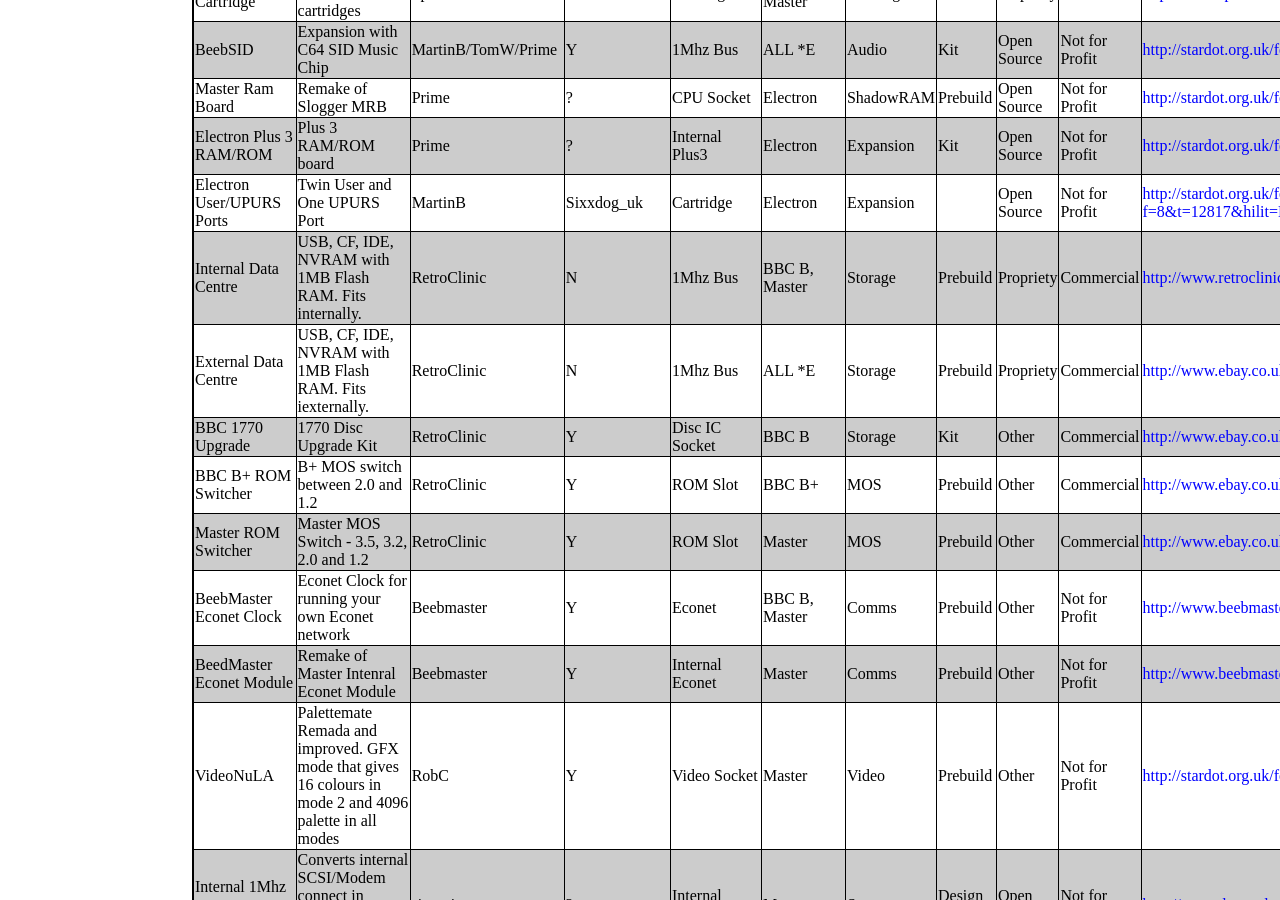
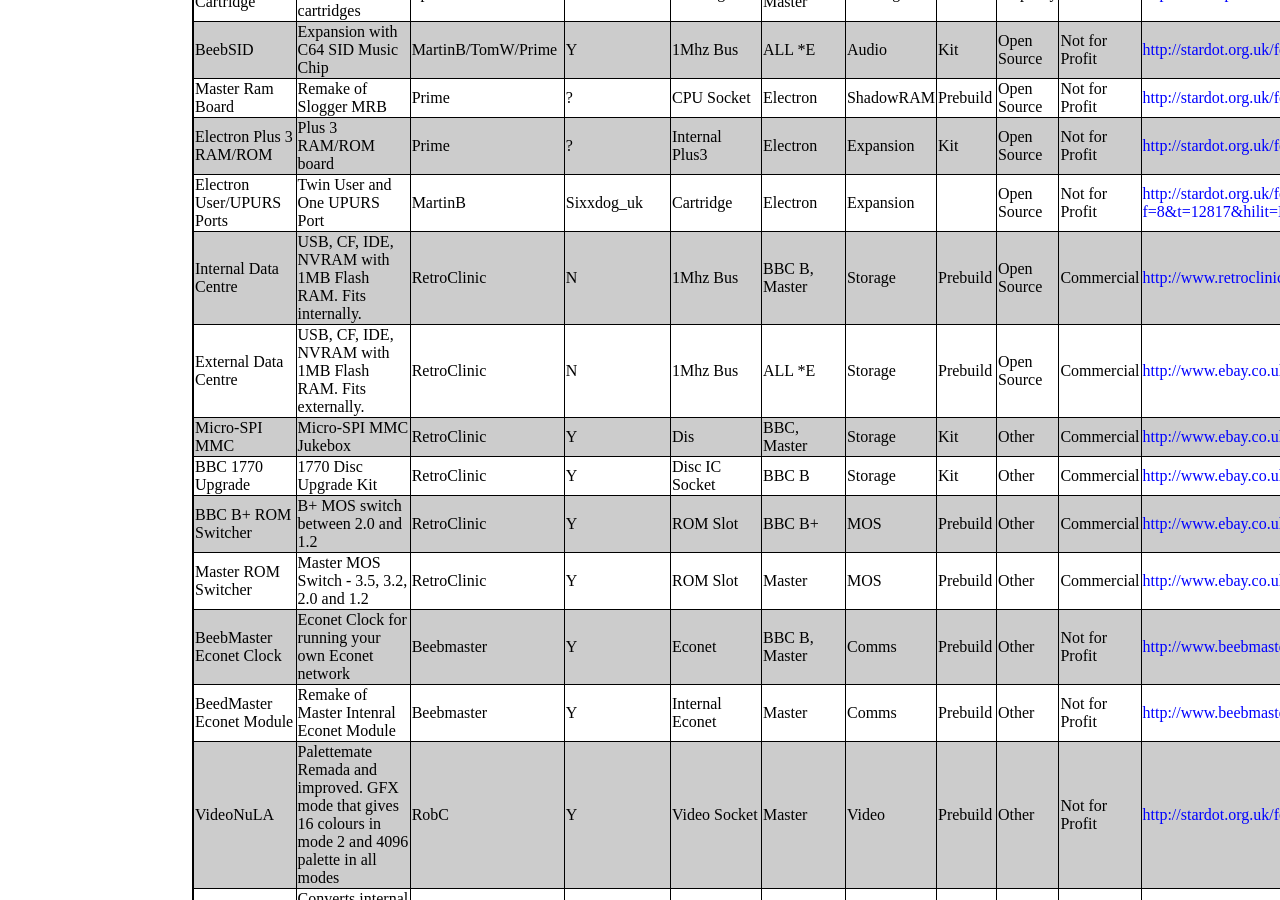
Before and after one commit to elminster/elminster.github.io, a Jekyll site: the page built from hardware.md, in a window 1280 px wide and 900 px high, scrolled down 1525 px. Built offline with Jekyll 4.4.1, drawn with Linux system fonts in a browser that asks for light colours; some of the changed text lies outside the part shown.

Commit message:
Fixed:         Fixed URL for Kernel Crash Music 5000
Update:
	STM32 -> Beeb -> Music 5000, name and URL

Added:
	Retroclinic Micro SPI MMC

```diff
--- a/hardware.md
+++ b/hardware.md
@@ -62,8 +62,9 @@
 | Master Ram Board | Remake of Slogger MRB | Prime | ? | CPU Socket | Electron | ShadowRAM | Prebuild | Open Source | Not for Profit | <http://stardot.org.uk/forums/viewtopic.php?f=3&t=6729> |
 | Electron Plus 3 RAM/ROM  | Plus 3 RAM/ROM board | Prime | ? | Internal Plus3 | Electron | Expansion | Kit | Open Source | Not for Profit | <http://stardot.org.uk/forums/viewtopic.php?f=3&t=8706> |
 | Electron User/UPURS Ports | Twin User and One UPURS Port | MartinB | Sixxdog_uk | Cartridge | Electron | Expansion |  | Open Source | Not for Profit | <http://stardot.org.uk/forums/viewtopic.php?f=8&t=12817&hilit=Electron+user+port> |
-| Internal Data Centre | USB, CF, IDE, NVRAM with 1MB Flash RAM. Fits internally. | RetroClinic | N | 1Mhz Bus | BBC B, Master | Storage | Prebuild | Propriety | Commercial | <http://www.retroclinic.com/acorn/datacentre/datacentre.htm> |
-| External Data Centre | USB, CF, IDE, NVRAM with 1MB Flash RAM. Fits iexternally. | RetroClinic | N | 1Mhz Bus | ALL *E | Storage | Prebuild | Propriety | Commercial | <http://www.ebay.co.uk/usr/retroclinic> |
+| Internal Data Centre | USB, CF, IDE, NVRAM with 1MB Flash RAM. Fits internally. | RetroClinic | N | 1Mhz Bus | BBC B, Master | Storage | Prebuild | Open Source | Commercial | <http://www.retroclinic.com/acorn/datacentre/datacentre.htm> |
+| External Data Centre | USB, CF, IDE, NVRAM with 1MB Flash RAM. Fits externally. | RetroClinic | N | 1Mhz Bus | ALL *E | Storage | Prebuild | Open Source | Commercial | <http://www.ebay.co.uk/usr/retroclinic> |
+| Micro-SPI MMC | Micro-SPI MMC Jukebox | RetroClinic | Y | Dis | BBC, Master | Storage | Kit | Other | Commercial | <http://www.ebay.co.uk/usr/retroclinic> |
 | BBC 1770 Upgrade | 1770 Disc Upgrade Kit | RetroClinic | Y | Disc IC Socket | BBC B | Storage | Kit | Other | Commercial | <http://www.ebay.co.uk/usr/retroclinic> |
 | BBC B+ ROM Switcher | B+ MOS switch between 2.0 and 1.2 | RetroClinic | Y | ROM Slot | BBC B+ | MOS | Prebuild | Other | Commercial | <http://www.ebay.co.uk/usr/retroclinic> |
 | Master ROM Switcher | Master MOS Switch - 3.5, 3.2, 2.0 and 1.2 | RetroClinic | Y | ROM Slot | Master | MOS | Prebuild | Other | Commercial | <http://www.ebay.co.uk/usr/retroclinic> |
@@ -155,7 +156,7 @@
 | Updateable MegaROM for the BBC Master 128 | In-system updateable MegaROM for the BBC Master 128 | myelin | Y | ROM Slot | Master | MOS | PCB Only | Open Source | Not for Profit | <http://stardot.org.uk/forums/viewtopic.php?f=3&t=14032> |
 | FX2 Tube/Cartridge Adapter | An adapter board to make it easy to monitor your Electron, BBC Micro, or BBC Master's bus using a cheap logic analyzer | myelin | Y | Tube or Cartridge | ALL *E | Diagnostics | PCB Only | Open Source | Not for Profit | <http://myelin.nz/acorn/fx2tube> |
 | Fast serial port/SD card adapter | Fast serial port/SD card adapter for the 1MHz Bus | myelin | Y | 1Mhz Bus | ALL *E | Comms | PCB Only | Open Source | Not for Profit | <http://stardot.org.uk/forums/viewtopic.php?f=3&t=14033> |
-| Electron +1ROM & SD Interface | Electron Plus 1 ROM emulation and SD interface using an STM32F4 | kernelcrash | Y | Electron Ext Edge | Electron | Expansion | Design Only | Open Source | Not for Profit | <Electron Plus 1 ROM emulation and SD interface using an STM32F4> |
+| Electron +1ROM & SD Interface | Electron Plus 1 ROM emulation and SD interface using an STM32F4 | kernelcrash | Y | Electron Ext Edge | Electron | Expansion | Design Only | Open Source | Not for Profit | <https://stardot.org.uk/forums/viewtopic.php?f=3&t=16821> |
 | EEPROM  | Original EEPROM 'ROM' design, now incorporated into many projecs in the list. | MartinB | Various | ROM Slot | All | Expansion | Design Only | Open Source | Not for Profit | <http://stardot.org.uk/forums/viewtopic.php?f=3&t=7393&hilit=Eeprom> |
 | Master UPURS Port | Plus 6522 boardinto internal Econet to turn into a user port for UPURS | Sydney | Y | Internal Econet | Master | Comms | Design Only | Open Source | Not for Profit | <http://stardot.org.uk/forums/viewtopic.php?f=3&t=7149> |
 | Extra Master User Ports | Use the Internal SCSI/Modem port  for some extra user ports | Sydney | Y | Internal SCSI/Modem | Master | Comms | Design Only | Open Source | Not for Profit | <http://www.stardot.org.uk/forums/viewtopic.php?f=3&t=9403> |
```
Also changed, not shown: other parts of hardware.md (+1 -1 lines).
